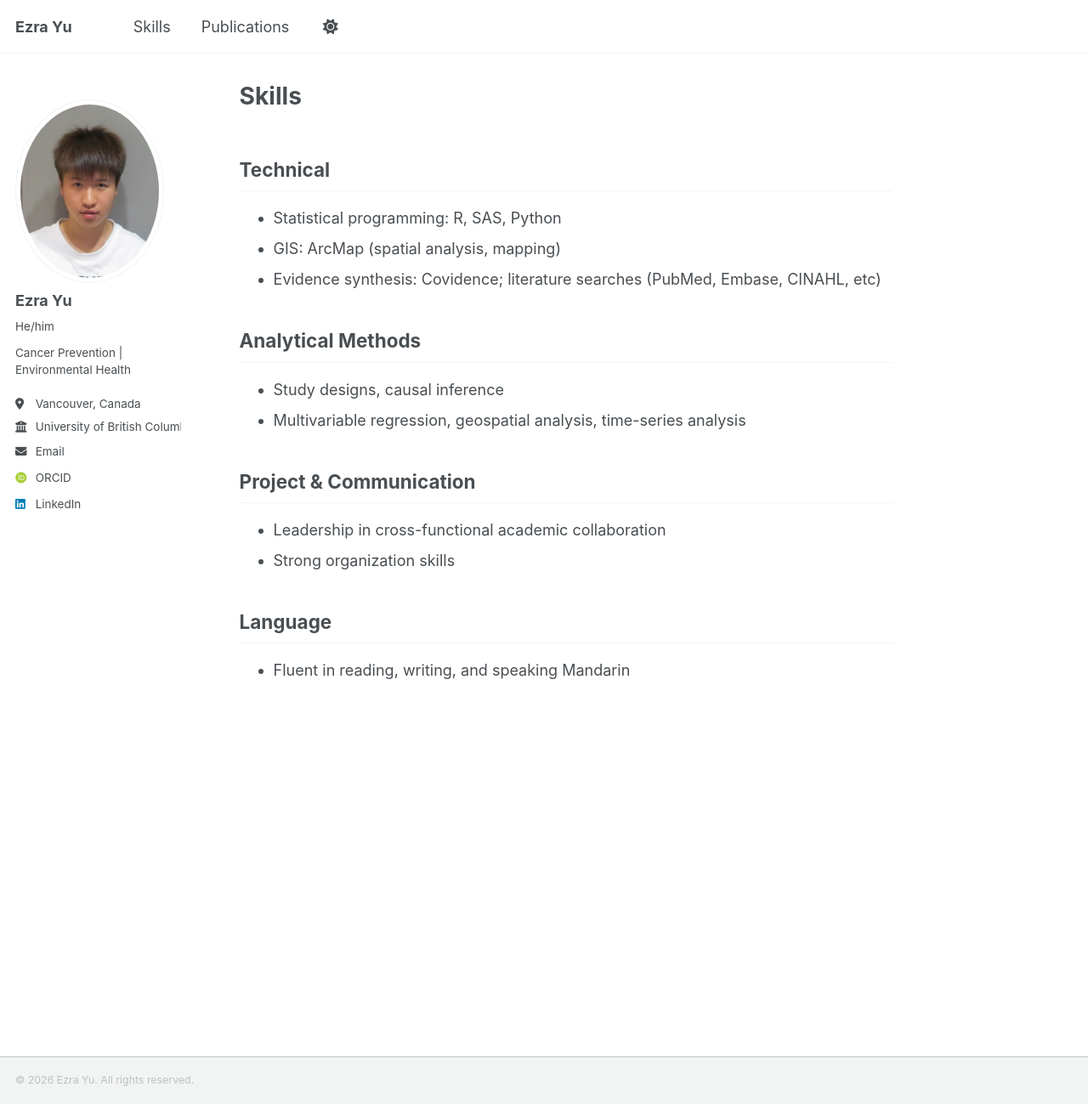
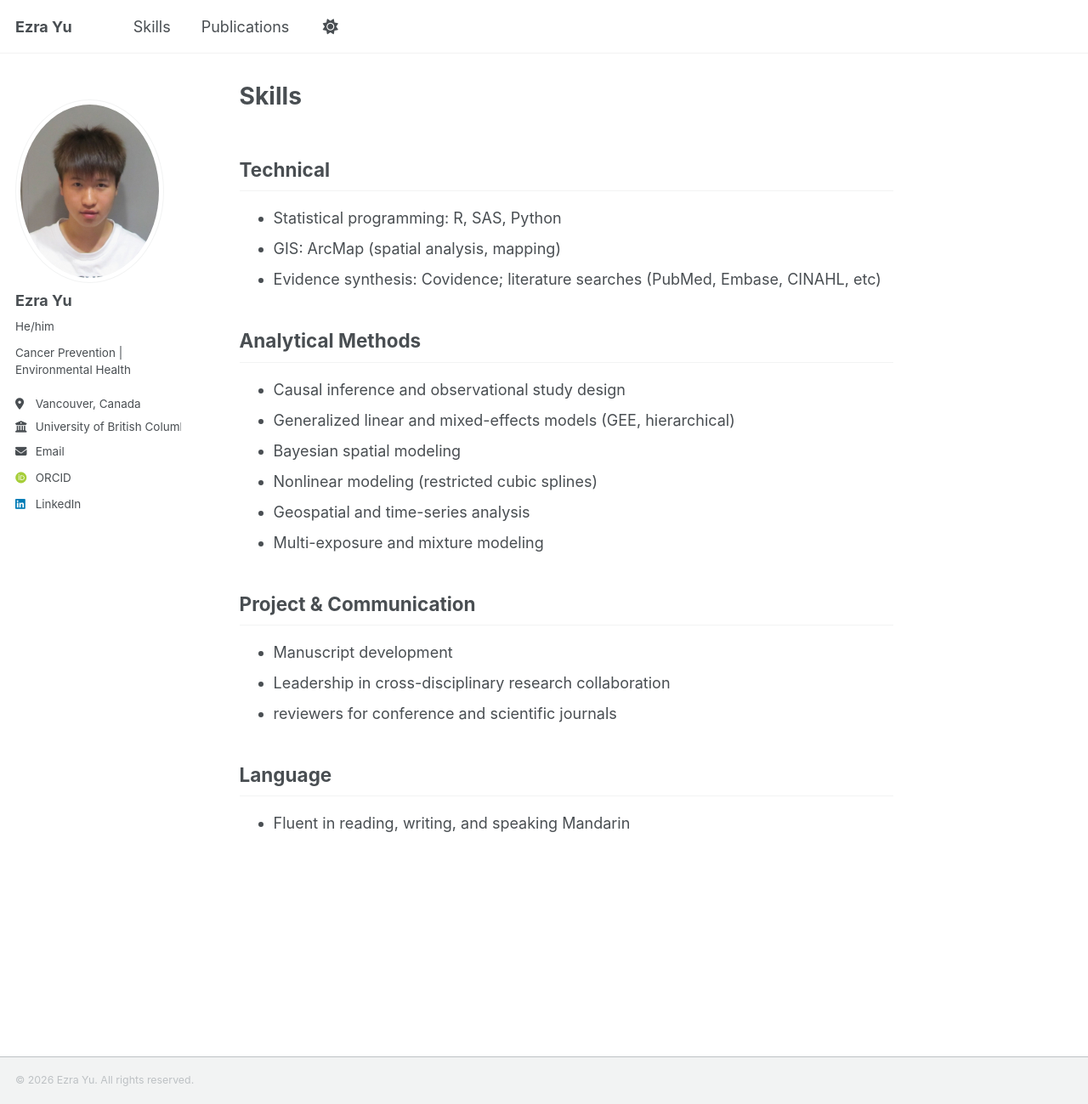
Before and after one commit to ezraxyu/ezraxyu.github.io, a Jekyll site: the page built from _pages/skills.md, in a window 1280 px wide and 1299 px high. Shown: the whole window at 85% size. Built offline with Jekyll 4.4.1, drawn with Linux system fonts in a browser that asks for light colours; some web fonts are replaced; a script that is not in the unit is left out.

Commit message:
Update skills.md

```diff
--- a/_pages/skills.md
+++ b/_pages/skills.md
@@ -11,12 +11,17 @@ author_profile: true
 - Evidence synthesis: Covidence; literature searches (PubMed, Embase, CINAHL, etc)
 
 ## Analytical Methods
-- Study designs, causal inference
-- Multivariable regression, geospatial analysis, time-series analysis
+- Causal inference and observational study design
+- Generalized linear and mixed-effects models (GEE, hierarchical)
+- Bayesian spatial modeling
+- Nonlinear modeling (restricted cubic splines)
+- Geospatial and time-series analysis
+- Multi-exposure and mixture modeling
 
 ## Project & Communication
-- Leadership in cross-functional academic collaboration
-- Strong organization skills
+- Manuscript development
+- Leadership in cross-disciplinary research collaboration
+- reviewers for conference and scientific journals
 
 ## Language
 - Fluent in reading, writing, and speaking Mandarin
```
